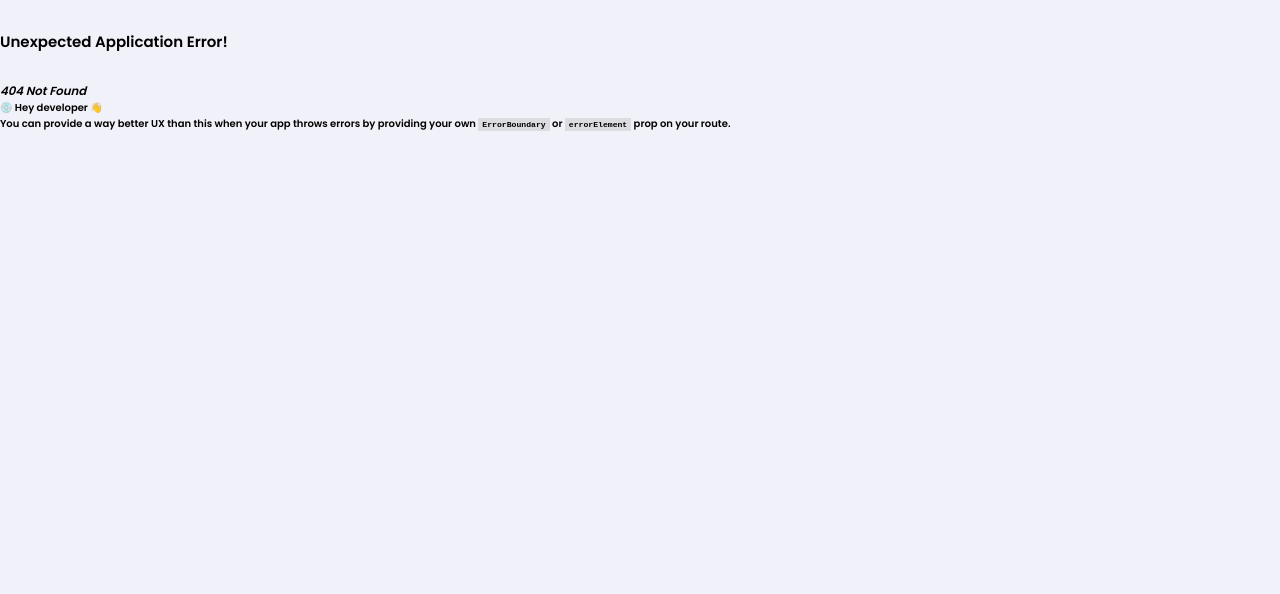
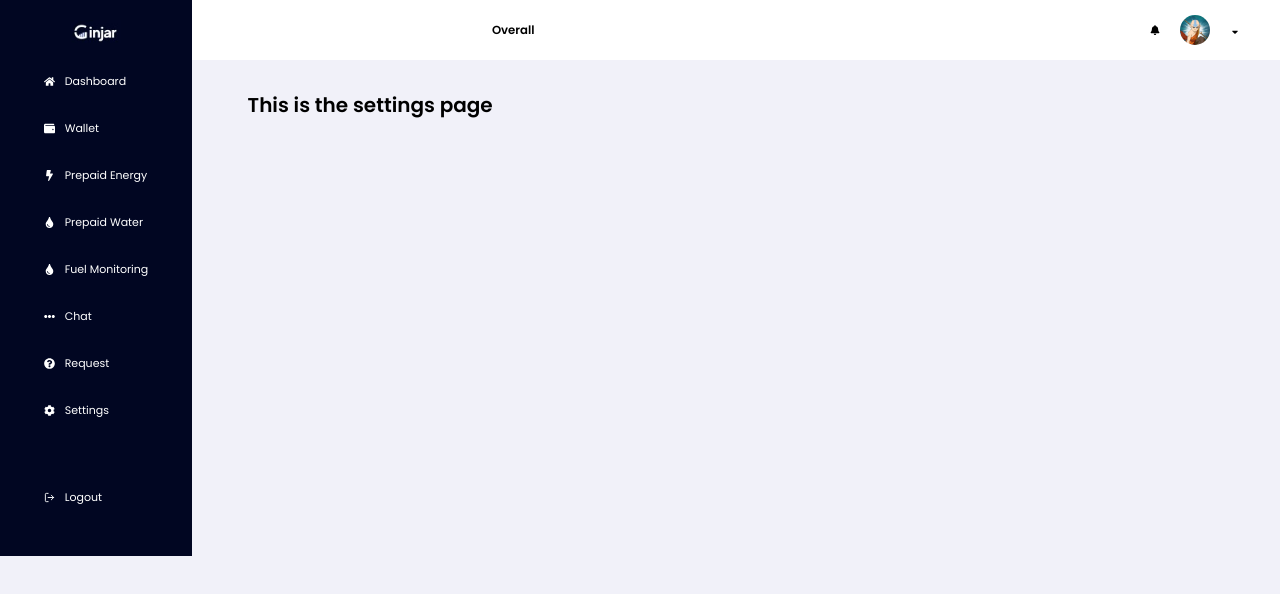
Before and after one commit to Abideen-program/dashboard, a React (Create React App) app: page /settings in a window 1280 px wide. Before the commit this address had no page. Shown: the top 594 px of the page. Built offline with nearby package versions, Linux system fonts and the light colour scheme.

Commit message:
create the settings route

```diff
--- a/src/App.js
+++ b/src/App.js
@@ -8,6 +8,7 @@ import Water from "./Components/Routes/Water/Water";
 import FuelMonitoring from "./Components/Routes/FuelMonitoring/FuelMonitoring";
 import Chat from "./Components/Routes/Chat/Chat";
 import Request from "./Components/Routes/Request/Request";
+import Settings from "./Components/Routes/Settings/Settings";
 
 const App = () => {
   const router = createBrowserRouter([
@@ -23,7 +24,7 @@ const App = () => {
         { path: "fuel", element: <FuelMonitoring /> },
         { path: "chat", element: <Chat /> },
         { path: "request", element: <Request /> },
-
+        { path: "settings", element: <Settings /> },
       ],
     },
   ]);
--- a/src/Components/Routes/Navigations/Navigation.jsx
+++ b/src/Components/Routes/Navigations/Navigation.jsx
@@ -53,11 +53,11 @@ const Navigation = () => {
             </li>
             <li className={classes.list}>
               <FaCog />
-              <a href="face.com">Settings</a>
+              <NavLink to="settings">Settings</NavLink>
             </li>
             <li className={classes.list}>
               <FiLogOut />
-              <a href="face.com">Logout</a>
+              <NavLink to="/">Logout</NavLink>
             </li>
           </ul>
         </nav>
--- /dev/null
+++ b/src/Components/Routes/Settings/Settings.jsx
@@ -0,0 +1,9 @@
+const Settings = () => {
+  return (
+    <div className="container">
+      <h1>This is the settings page</h1>
+    </div>
+  );
+};
+
+export default Settings;
```
Also changed, not shown: src/Components/Routes/Chat/Chat.jsx (indentation only).
